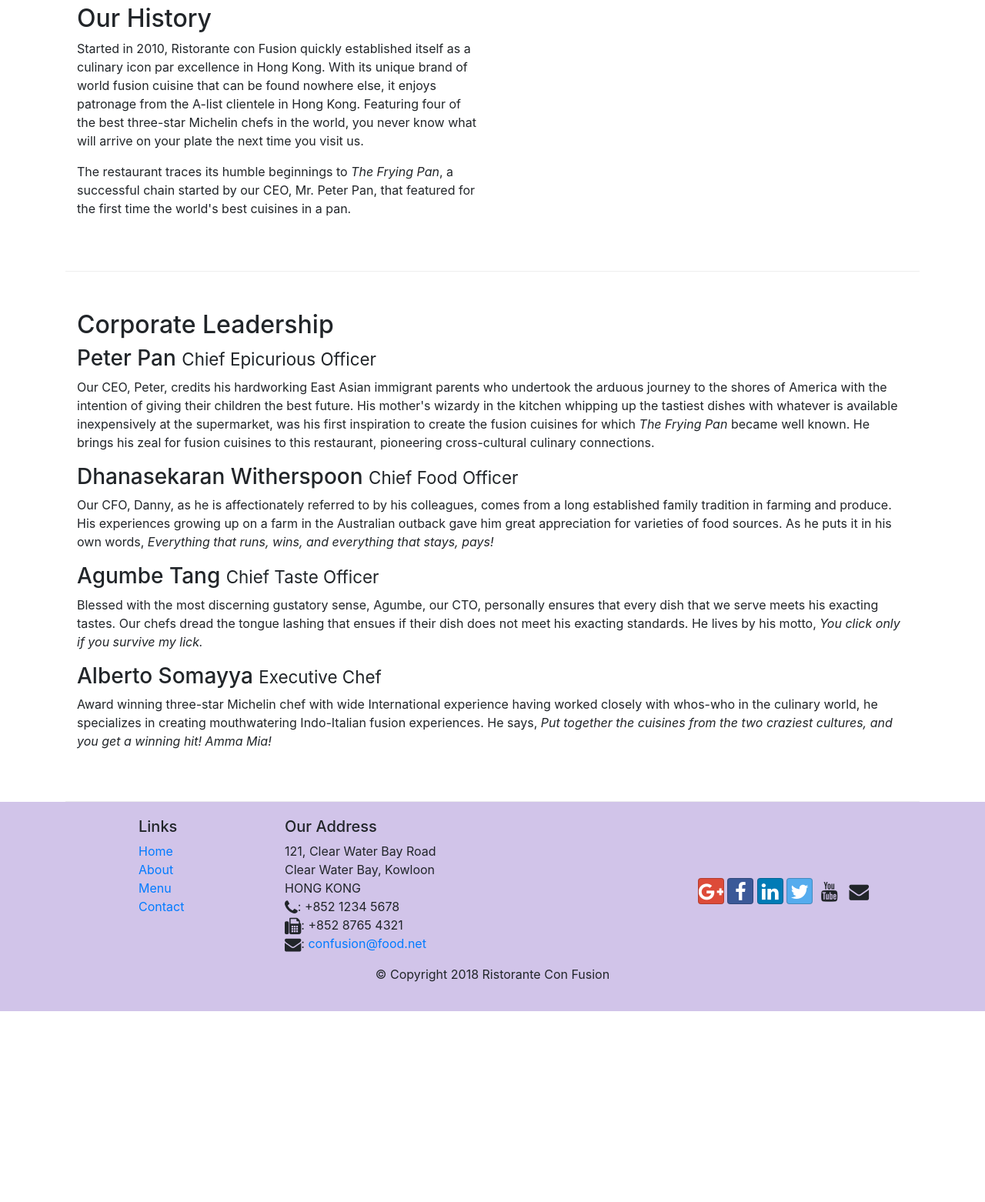
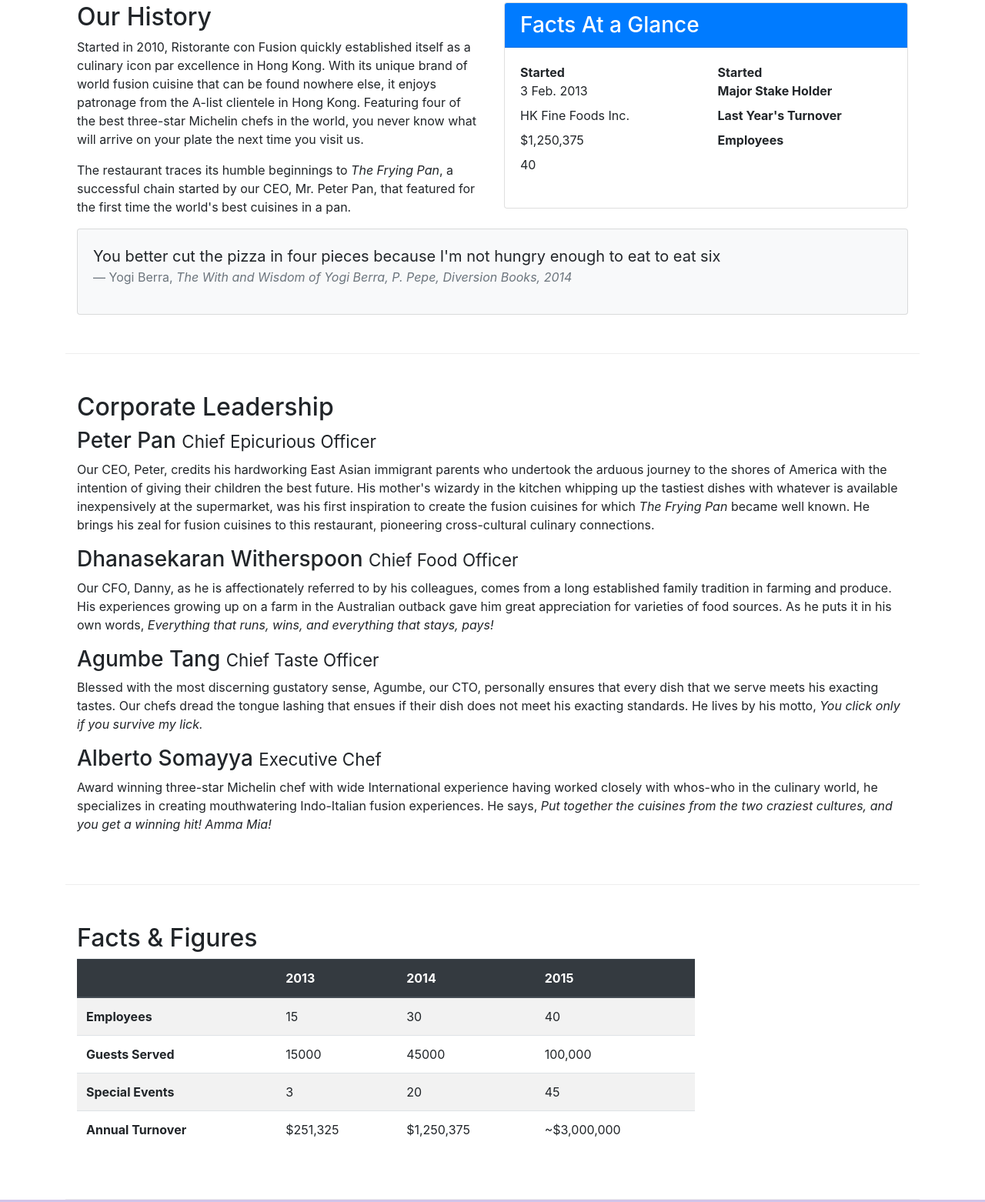
Before and after one commit to DevilRyu/Bootstrap, a website: page aboutus.html in a window 1280 px wide. Shown: the part 462-2024 px from the top of the page at 77% size. Before the commit the page ends 1776 px from the top, so only its background shows below. Drawn offline with nearby package versions, Linux system fonts and the light colour scheme.

Commit message:
Tables and Cards

```diff
--- a/aboutus.html
+++ b/aboutus.html
@@ -63,13 +63,41 @@
             </div>
         </div>
 
-        <div class="row row-content align-items-center">
+        <div class="row row-content ">
             <div class="col-12 col-sm-6 ">
                 <h2>Our History</h2>
                 <p>Started in 2010, Ristorante con Fusion quickly established itself as a culinary icon par excellence in Hong Kong. With its unique brand of world fusion cuisine that can be found nowhere else, it enjoys patronage from the A-list clientele in Hong Kong.  Featuring four of the best three-star Michelin chefs in the world, you never know what will arrive on your plate the next time you visit us.</p>
                 <p>The restaurant traces its humble beginnings to <em>The Frying Pan</em>, a successful chain started by our CEO, Mr. Peter Pan, that featured for the first time the world's best cuisines in a pan.</p>
             </div>
-            <div class="col-sm-6">
+            <div class="col-sm">
+                <div class="card">
+                    <h3 class="card-header bg-primary text-white">Facts At a Glance</h3>
+                    <div class="card-body">
+                        <dl class="row">
+                            <dt class="col-6">Started</dt>
+                            <dt class="col-6">Started</dt>
+                            <dd class="col-6">3 Feb. 2013</dd>
+                            <dt class="col-6">Major Stake Holder</dt>
+                            <dd class="col-6">HK Fine Foods Inc.</dd>
+                            <dt class="col-6">Last Year's Turnover</dt>
+                            <dd class="col-6">$1,250,375</dd>
+                            <dt class="col-6">Employees</dt>
+                            <dd class="col-6">40</dd>
+                        </dl>
+                    </div>
+                </div>
+            </div>
+            <div class="col-12">
+                <div class="card card-body bg-light">
+                    <blockquote class="blockquote">
+                        <p class="mb-0">You better cut the pizza in four pieces
+                            because I'm not hungry enough to eat to eat six
+                        </p>
+                        <footer class="blockquote-footer">Yogi Berra, <cite title="Source Tittle">The With
+                            and Wisdom of Yogi Berra, P. Pepe, Diversion Books, 2014
+                        </cite></footer>
+                    </blockquote>
+                </div>
             </div>
         </div>
 
@@ -85,6 +113,51 @@
                 <p class="d-none d-sm-block">Blessed with the most discerning gustatory sense, Agumbe, our CTO, personally ensures that every dish that we serve meets his exacting tastes. Our chefs dread the tongue lashing that ensues if their dish does not meet his exacting standards. He lives by his motto, <em>You click only if you survive my lick.</em></p>
                 <h3>Alberto Somayya <small>Executive Chef</small></h3>
                 <p class="d-none d-sm-block">Award winning three-star Michelin chef with wide International experience having worked closely with whos-who in the culinary world, he specializes in creating mouthwatering Indo-Italian fusion experiences. He says, <em>Put together the cuisines from the two craziest cultures, and you get a winning hit! Amma Mia!</em></p>
+            </div>
+       </div>
+       <div class="row row-content  align-items-center">
+            <div class="col-12 col-sm-9">
+                <h2>Facts &amp; Figures</h2>
+                <div class="table-responsive">
+                    <table class="table table-striped">
+                        <thead class="thead-dark">
+                            <tr>
+                                <th>&nbsp;</th>
+                                <th>2013</th>
+                                <th>2014</th>
+                                <th>2015</th>
+                            </tr>
+                        </thead>
+                        <tbody>
+                            <tr>
+                                <th>Employees</th>
+                                <td>15</td>
+                                <td>30</td>
+                                <td>40</td>
+                            </tr>
+                            <tr>
+                                <th>Guests Served</th>
+                                <td>15000</td>
+                                <td>45000</td>
+                                <td>100,000</td>
+                            </tr>
+                            <tr>
+                                <th>Special Events</th>
+                                <td>3</td>
+                                <td>20</td>
+                                <td>45</td>
+                            </tr>
+                            <tr>
+                                <th>Annual Turnover</th>
+                                <td>$251,325</td>
+                                <td>$1,250,375</td>
+                                <td>~$3,000,000</td>
+                            </tr>
+                        </tbody>
+                    </table>
+                </div>
+            </div>
+            <div class="col-12 col-sm-3">
             </div>
        </div>
 
```
